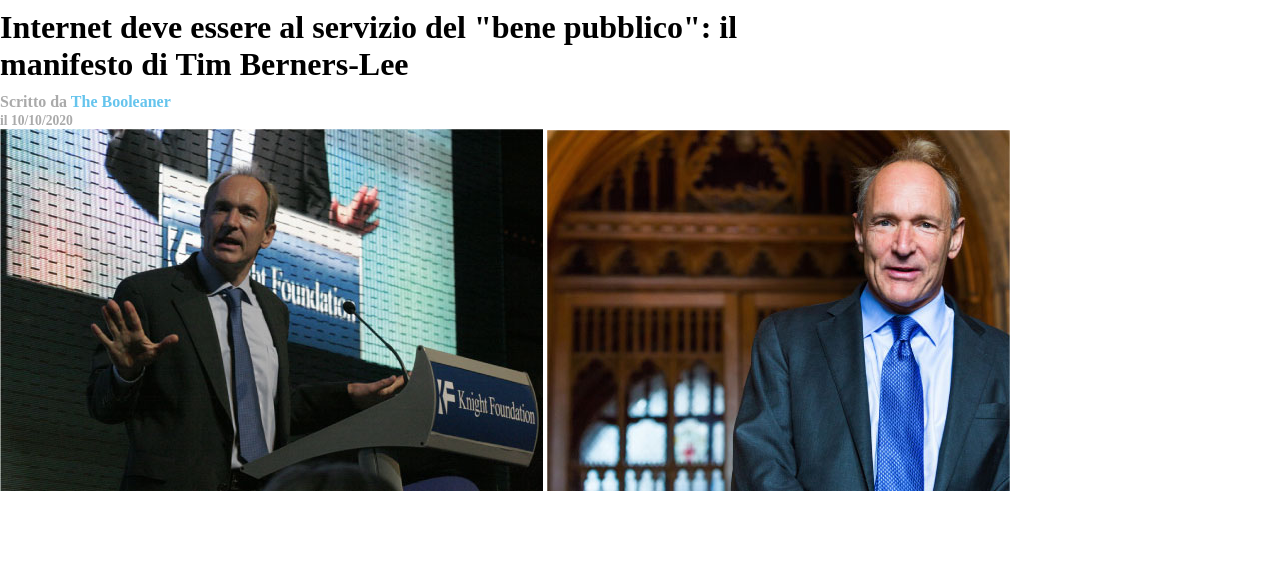
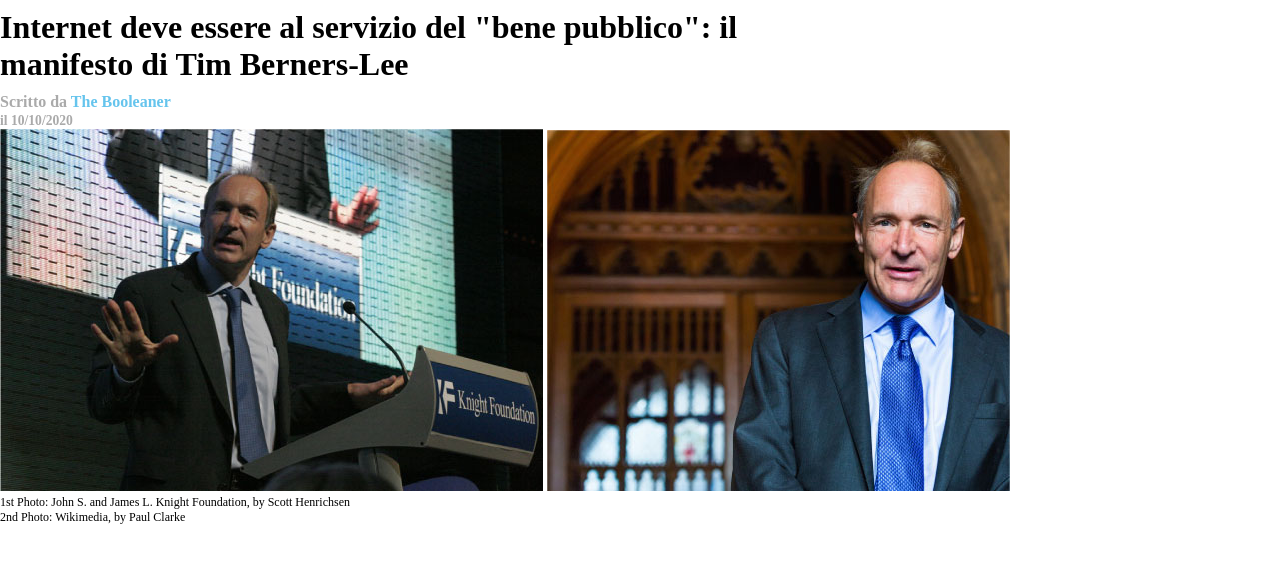
Before and after one commit to serborbone/html-css-booleaner, a plain HTML site: page index.html in a window 1280 px wide. Shown: the part 112-674 px from the top of the page. Drawn offline with Linux system fonts and the light colour scheme.

Commit message:
Completata sezione con immagini e descrizione

```diff
--- a/index.html
+++ b/index.html
@@ -41,12 +41,19 @@
               </div>
               <!-- Fine Titolo pagina -->
 
+              <!-- Inizio sezione con immagini -->
               <div class="image-article">
+
                   <section>
                       <img src="img/tim-1.jpg" alt="Una foto di Tim Berners-Lee">
                       <img src="img/tim-2.jpg" alt="Una foto di Tim Berners-Lee">
+
+                      <p>1st Photo: John S. and James L. Knight Foundation, by Scott Henrichsen</p>
+                      <p>2nd Photo: Wikimedia, by Paul Clarke</p>
                   </section>
+
               </div>
+              <!-- Fine sezione con immagini -->
 
           </main>
           <!-- Fine corpo della pagina -->
--- a/style.css
+++ b/style.css
@@ -38,3 +38,8 @@ body {
   color: #65C4ED;
   font-weight: 600;
 }
+
+.image-article section > p {
+  margin: 0;
+  font-size: 0.75em;
+}
```
